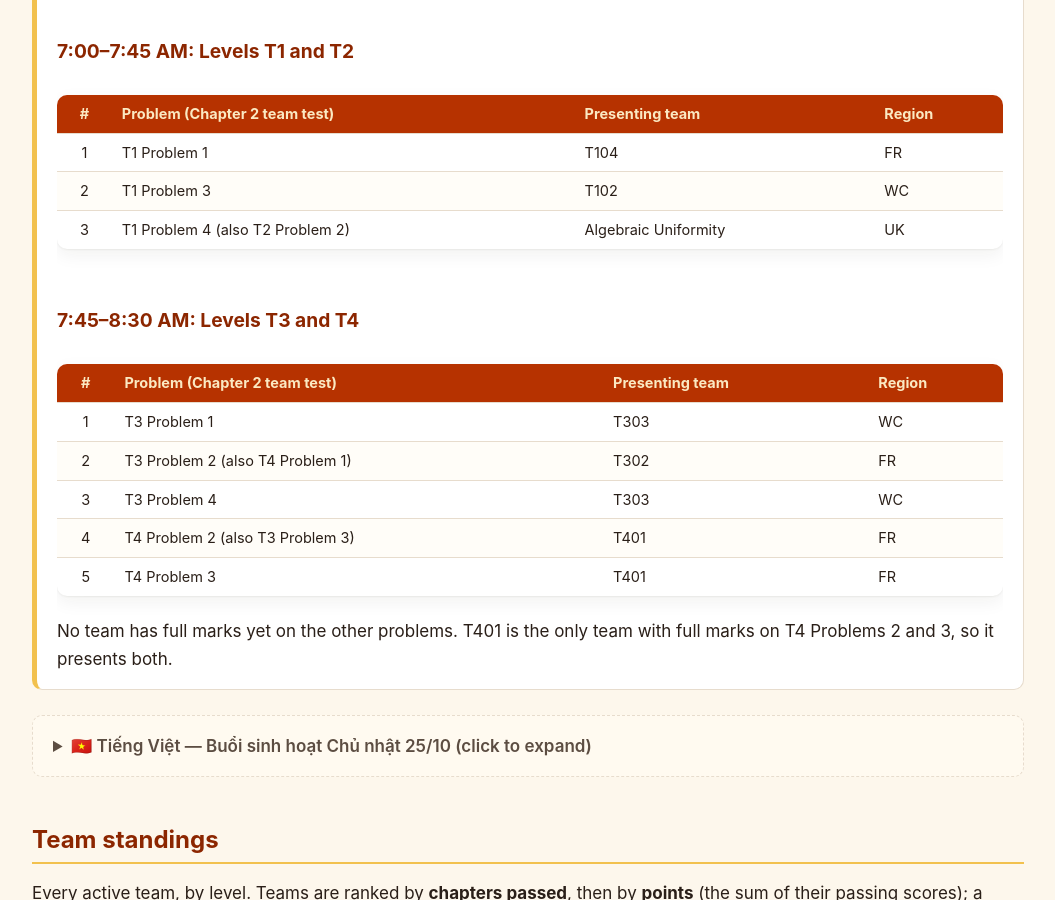
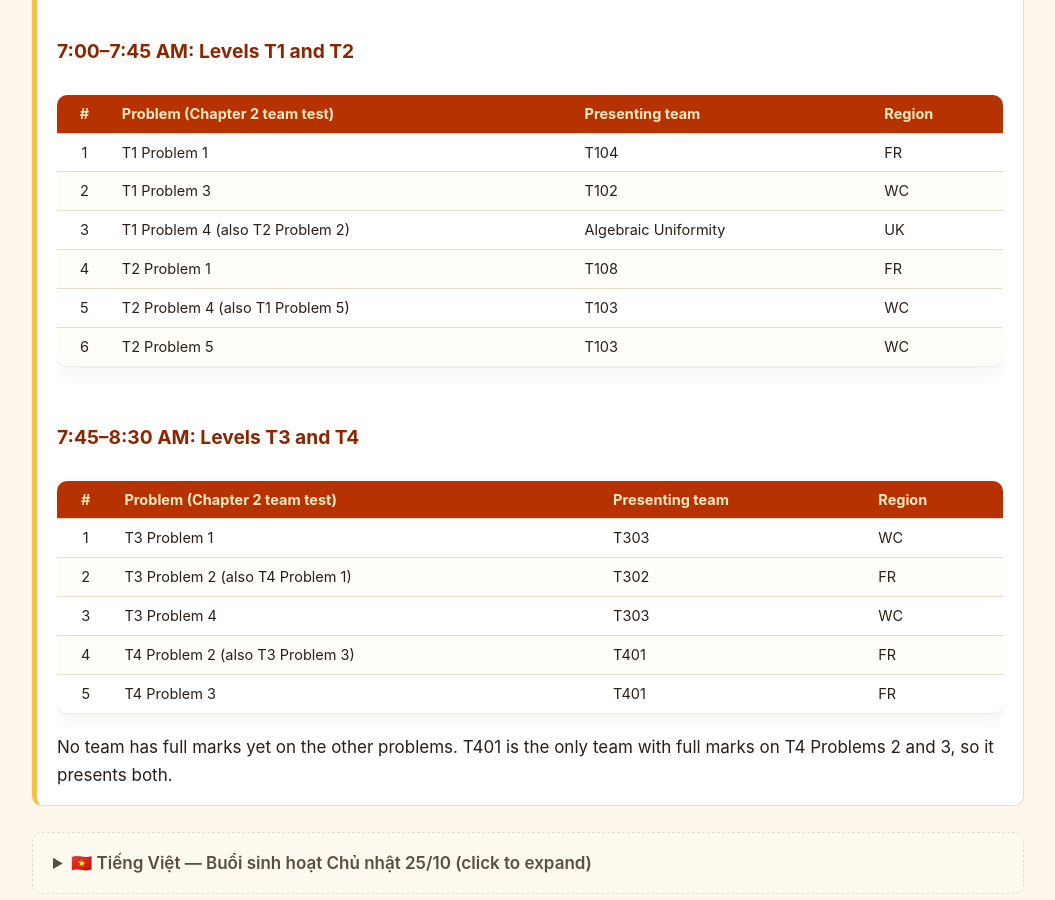
Before and after one commit to nghia71/nghia71.github.io, a Jekyll site: the page built from current-standings.md, in a window 1280 px wide and 900 px high, scrolled down 780 px. Shown: the whole window, without its empty margins (112-1167 px from the left). Built offline with Jekyll 4.4.1, drawn with Linux system fonts in a browser that asks for light colours.

Commit message:
Sunday 25 Oct agenda: add T2 perfect scores (T108, T103)

```diff
--- a/current-standings.md
+++ b/current-standings.md
@@ -18,6 +18,9 @@ This page is the club's live index, for every role: where the roster and every t
 <tr><td class="ls-num">1</td><td>T1 Problem 1</td><td>T104</td><td>FR</td></tr>
 <tr><td class="ls-num">2</td><td>T1 Problem 3</td><td>T102</td><td>WC</td></tr>
 <tr><td class="ls-num">3</td><td>T1 Problem 4 (also T2 Problem 2)</td><td>Algebraic Uniformity</td><td>UK</td></tr>
+<tr><td class="ls-num">4</td><td>T2 Problem 1</td><td>T108</td><td>FR</td></tr>
+<tr><td class="ls-num">5</td><td>T2 Problem 4 (also T1 Problem 5)</td><td>T103</td><td>WC</td></tr>
+<tr><td class="ls-num">6</td><td>T2 Problem 5</td><td>T103</td><td>WC</td></tr>
 </tbody></table></div>
 <h3>7:45–8:30 AM: Levels T3 and T4</h3>
 <div class="ls-wrap"><table class="ls-table">
```
